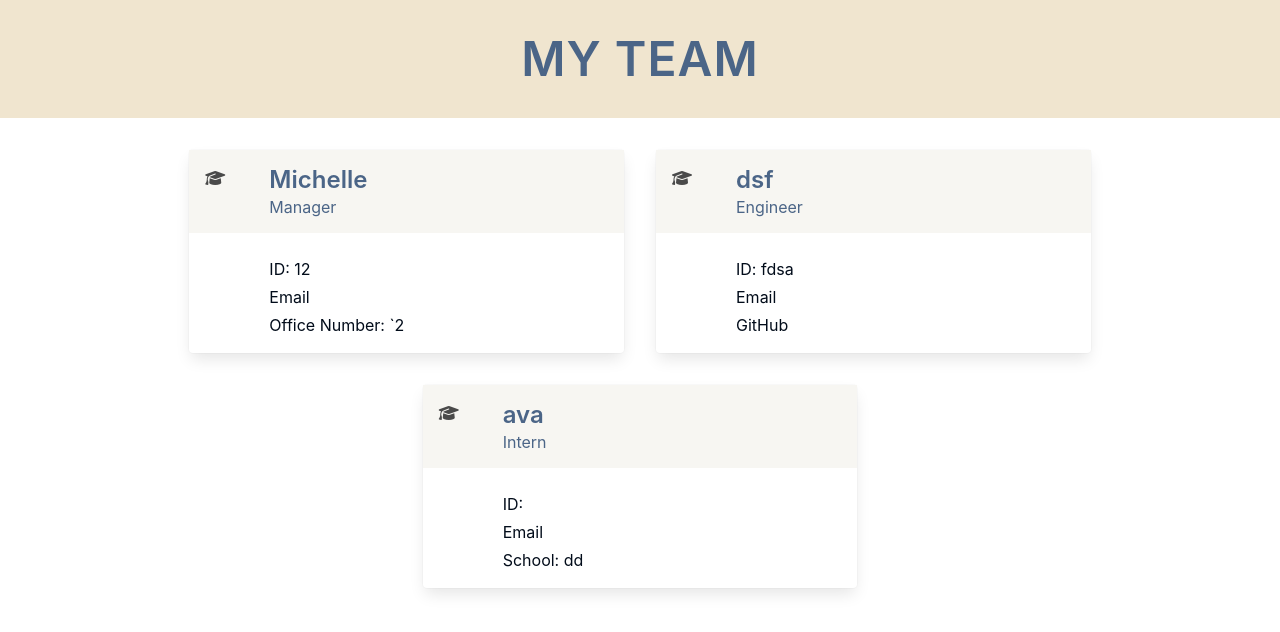
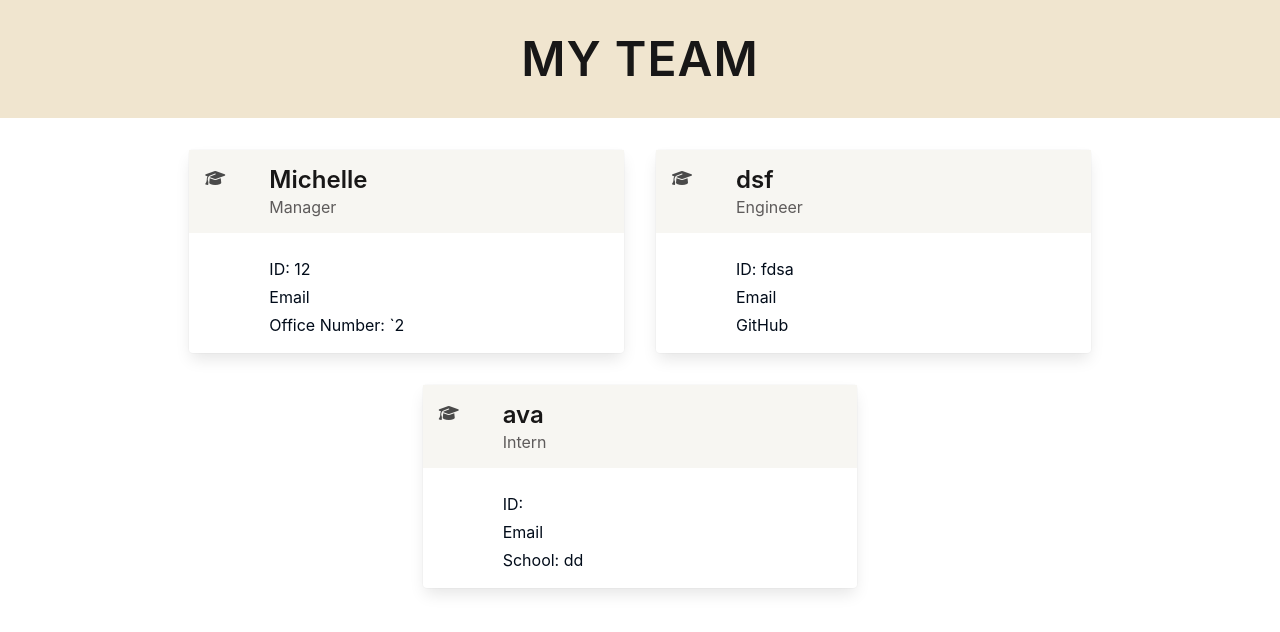
Before and after one commit to michellewehr/team-profile-generator, a website: page dist/index.html in a window 1280 px wide. Drawn offline with nearby package versions, Linux system fonts and the light colour scheme.

Commit message:
changed the blue/navy to  black/grays

```diff
--- a/css/styles.css
+++ b/css/styles.css
@@ -33,11 +33,11 @@ li {
   padding: 2rem;
 }
 .title {
-  color: #4b6587;
+  color: rgb(24, 23, 23);
 }
 
 .subtitle {
-  color: #4b6587;
+  color: rgb(94, 91, 91);
 }
 
 li {
```
